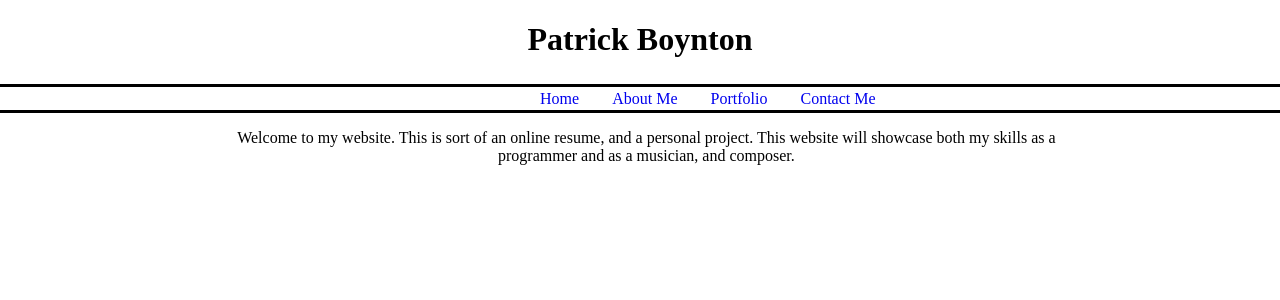
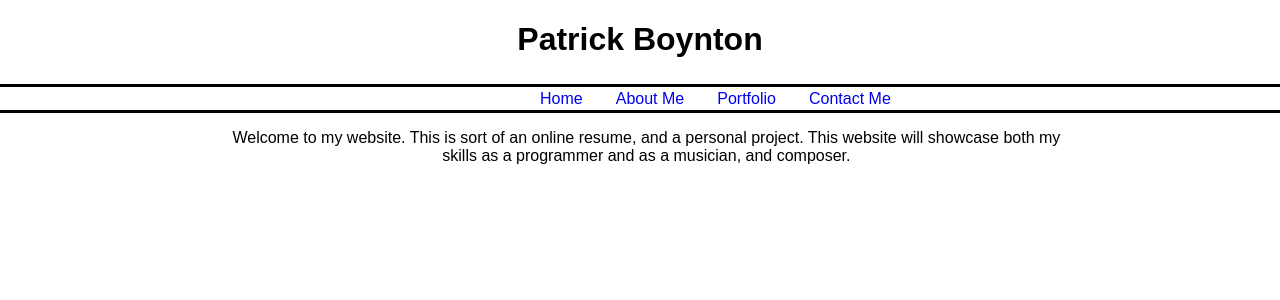
Before and after one commit to PatrickBoyn/PersonalSite, a Django app: page / in a window 1280 px wide. Shown: the top 300 px of the page. Run offline with Django 3.2, Linux system fonts and the light colour scheme.

Commit message:
Added a font. This is just a filler for now. I may try another one at another time.

```diff
--- a/personal/static/css/site.css
+++ b/personal/static/css/site.css
@@ -1,3 +1,6 @@
+html{
+    font-family:Arial;
+}
 body{
     margin:0;
     animation: onload 2s ease-in 1;
```
